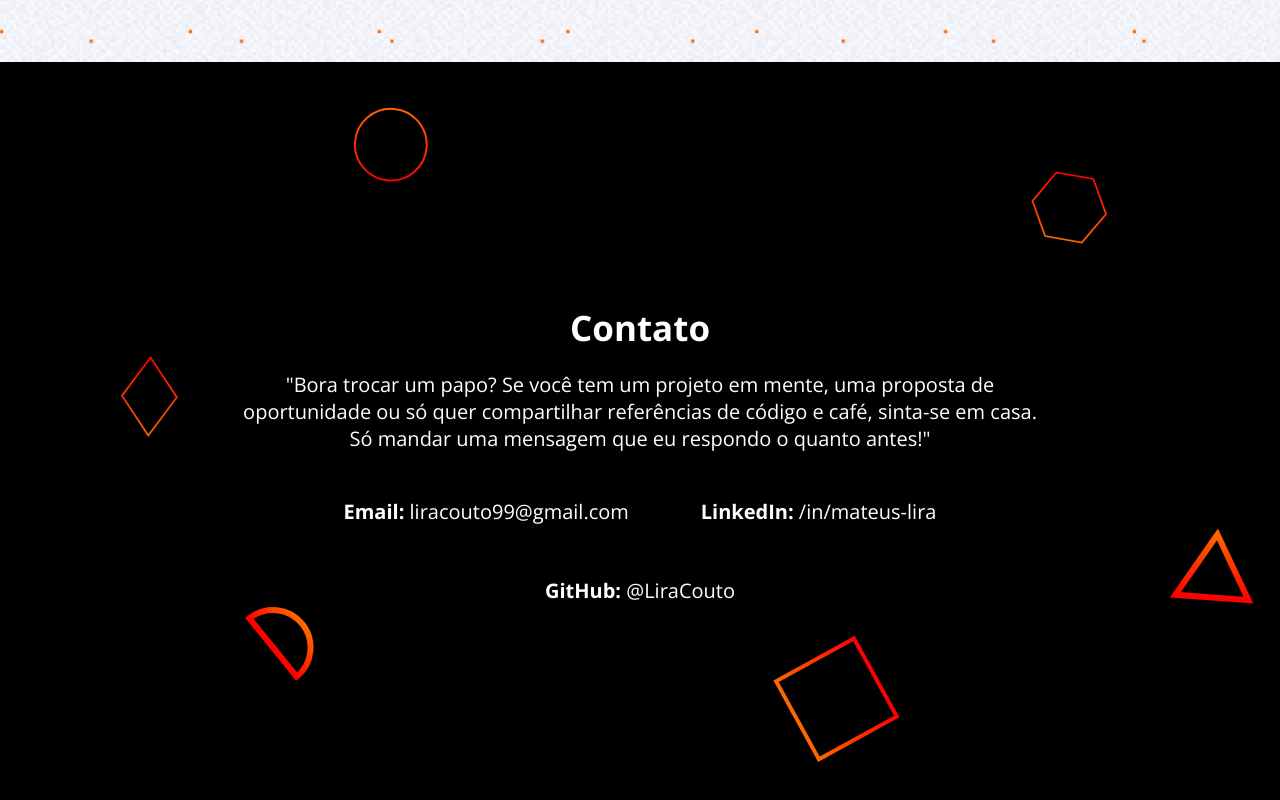
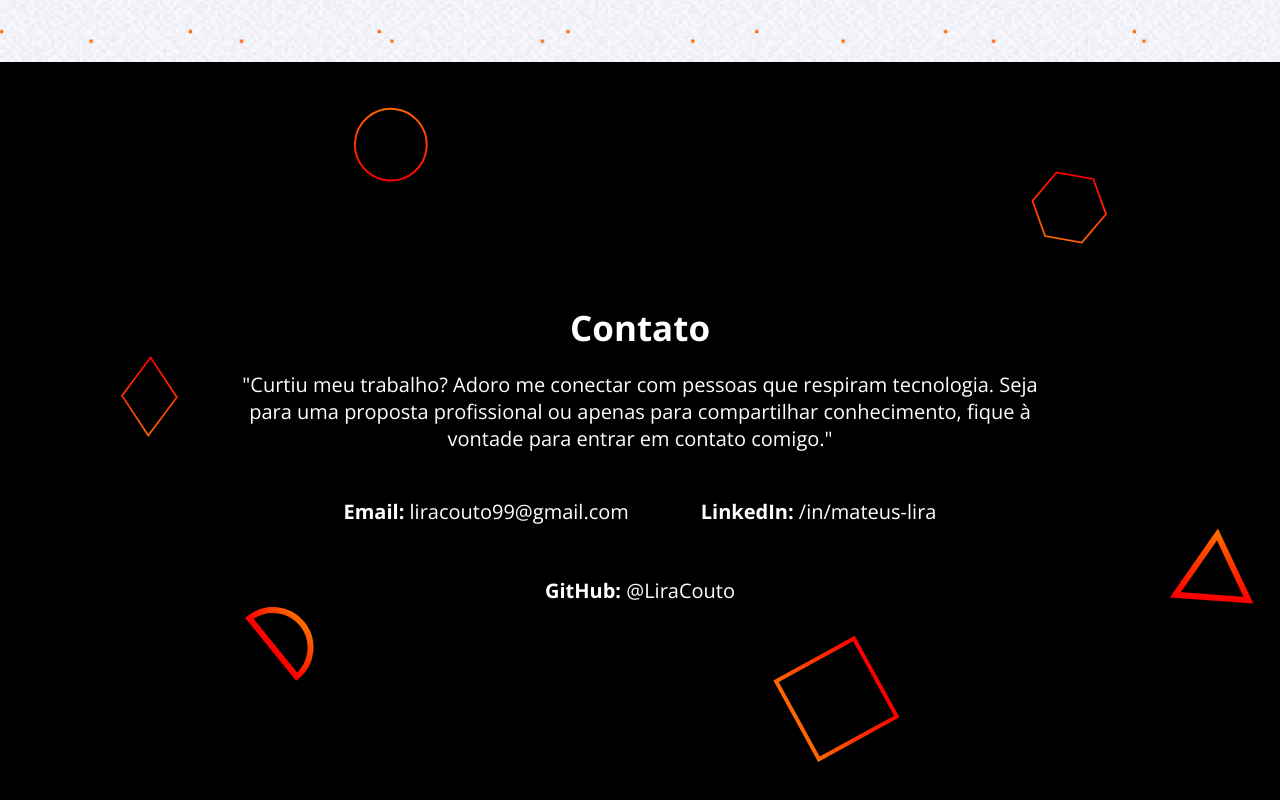
Before and after one commit to LiraCouto/dev_lira, a plain HTML site: page index.html in a window 1280 px wide. Shown: the part 3438-4238 px from the top of the page. Drawn offline with nearby package versions, Linux system fonts and the light colour scheme.

Commit message:
Update index.html

```diff
--- a/index.html
+++ b/index.html
@@ -134,10 +134,10 @@
         <div class="contact-txt">
           <h2>Contato</h2>
           <p>
-            "Bora trocar um papo? Se você tem um projeto em mente, uma proposta
-            de oportunidade ou só quer compartilhar referências de código e
-            café, sinta-se em casa. Só mandar uma mensagem que eu respondo o
-            quanto antes!"
+            "Curtiu meu trabalho? Adoro me conectar com pessoas que respiram
+            tecnologia. Seja para uma proposta profissional ou apenas para
+            compartilhar conhecimento, fique à vontade para entrar em contato
+            comigo."
           </p>
         </div>
 
@@ -163,7 +163,5 @@
         </div>
       </div>
     </section>
-
-    <footer></footer>
   </body>
 </html>
```
